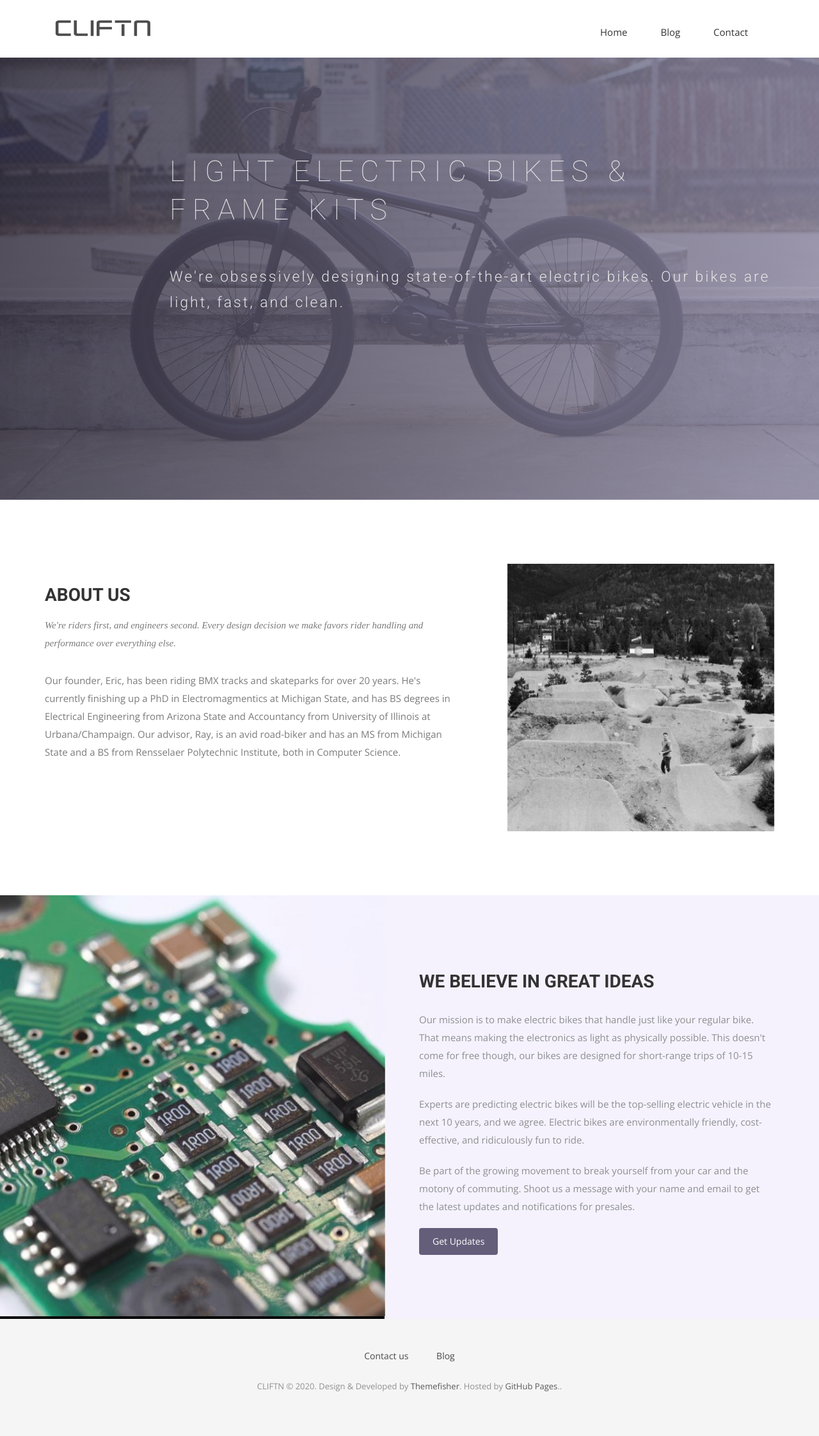
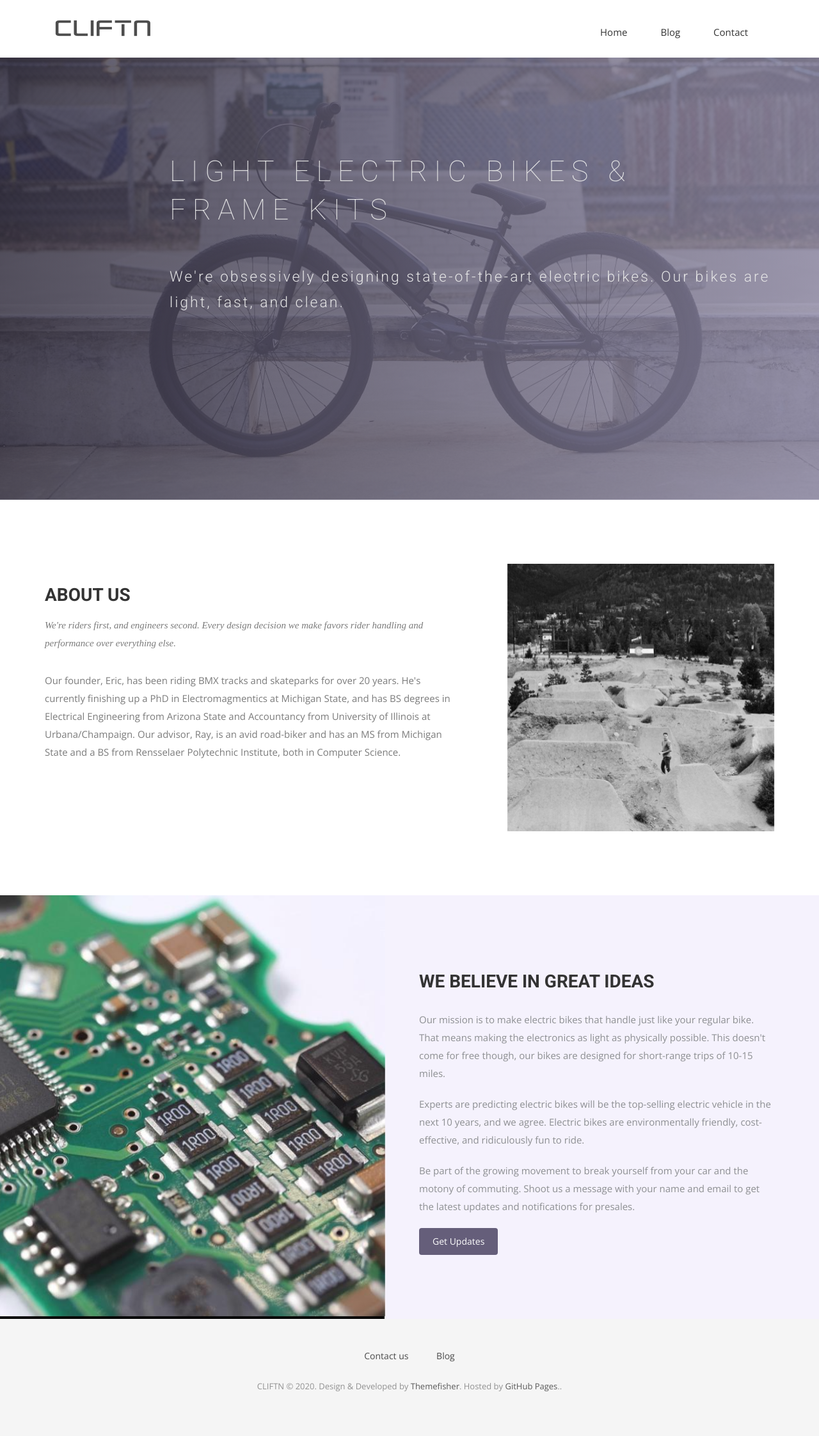
Before and after one commit to eklinefel/cliftn_test, a Jekyll site: the page built from index.html, in a window 1280 px wide. Shown: the whole page at 64% size. Built offline with Jekyll 4.4.1, drawn with Linux system fonts in a browser that asks for light colours; nearby versions of some CDN libraries; some web fonts are replaced.

Commit message:
image update

```diff
--- a/css/airspace.css
+++ b/css/airspace.css
@@ -116,7 +116,6 @@
   height: 0;
   padding-top: 10%;
   padding-bottom: 44%;
-  max-height: 80%;
 
 
   /*width: auto;*/
--- a/css/responsive.css
+++ b/css/responsive.css
@@ -183,11 +183,11 @@
     padding-left: 0px;
   }
   #slider .block h1 {
-    font-size: 20px;
+    font-size: 18px;
     font-weight: 100;
-    line-height: 32px;
+    line-height: 24px;
     letter-spacing: 10px;
-    padding-bottom: 10px;
+    padding-bottom: 0px;
 
   }
   #slider .block p {
```
Also changed, not shown: img/slider-bg.jpg, img/slider-bg2.png (added), img/slider-bg3.png (added), 5 other files.
